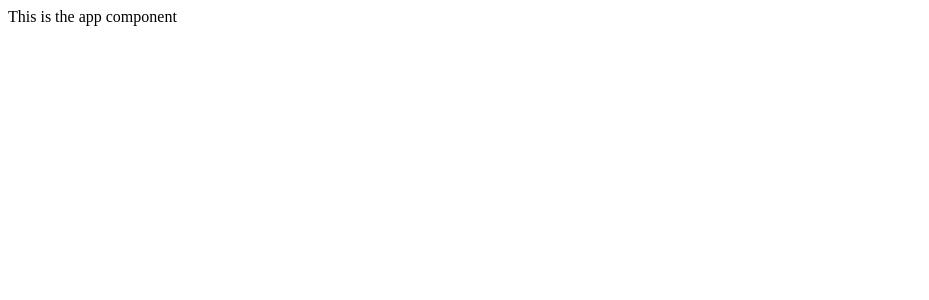
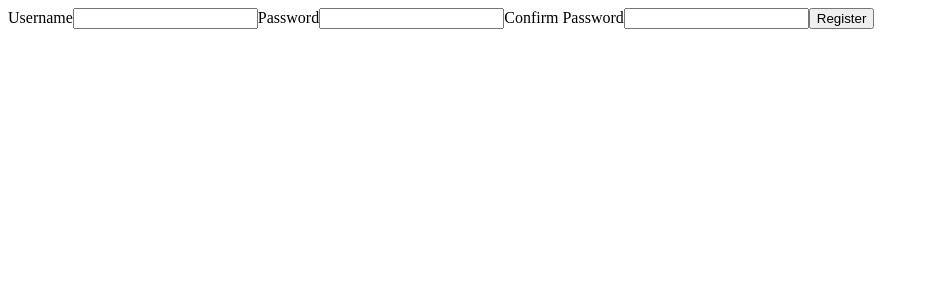
Before and after one commit to mccartneyj2009/FitnessTrac.kr_Front_End, a React (Create React App) app: page /register in a window 1280 px wide. Shown: the top 300 px of the page, without its empty margins (0-929 px from the left). Built offline with nearby package versions, Linux system fonts and the light colour scheme.

Commit message:
work on register components. login component added with no code.

```diff
--- a/src/App.js
+++ b/src/App.js
@@ -1,5 +1,21 @@
+import { useState } from "react";
+import { Route, Routes } from "react-router-dom";
+import Register from "./components/Register.js";
+
+const BASE_URL = "https://fitnesstrac-kr.herokuapp.com/";
+
 const App = () => {
-    return <>This is the app component</>;
+    const [token, setToken] = useState("");
+
+    const lsToken = localStorage.getItem("token");
+
+    return (
+        <div>
+            <Routes>
+                <Route path="/register" element={<Register />} />
+            </Routes>
+        </div>
+    );
 };
 
 export default App;
--- /dev/null
+++ b/src/components/Register.js
@@ -0,0 +1,28 @@
+import { useState } from "react";
+
+const Register = () => {
+    const [username, setUsername] = useState("");
+    const [password, setPassword] = useState("");
+    const [conform, setConfirm] = useState("");
+
+    return (
+        <div id="registration-form">
+            <form
+                className="app-form"
+                onSubmit={(e) => {
+                    e.preventDefault();
+                }}
+            >
+                <label htmlFor="username">Username</label>
+                <input id="username" type="text"></input>
+                <label htmlFor="password">Password</label>
+                <input id="password" type="password"></input>
+                <label htmlFor="confirm-password">Confirm Password</label>
+                <input id="confirm-password" type="password"></input>
+                <button>Register</button>
+            </form>
+        </div>
+    );
+};
+
+export default Register;
--- a/src/index.js
+++ b/src/index.js
@@ -7,8 +7,11 @@ import App from "./App";
 const app = document.getElementById("app");
 
 ReactDOM.render(
-    <BrowserRouter>
-        <App />
-    </BrowserRouter>,
+    //strict mode
+    <React.StrictMode>
+        <BrowserRouter>
+            <App />
+        </BrowserRouter>
+    </React.StrictMode>,
     app
 );
```
Also changed, not shown: src/components/Login.js (added).
